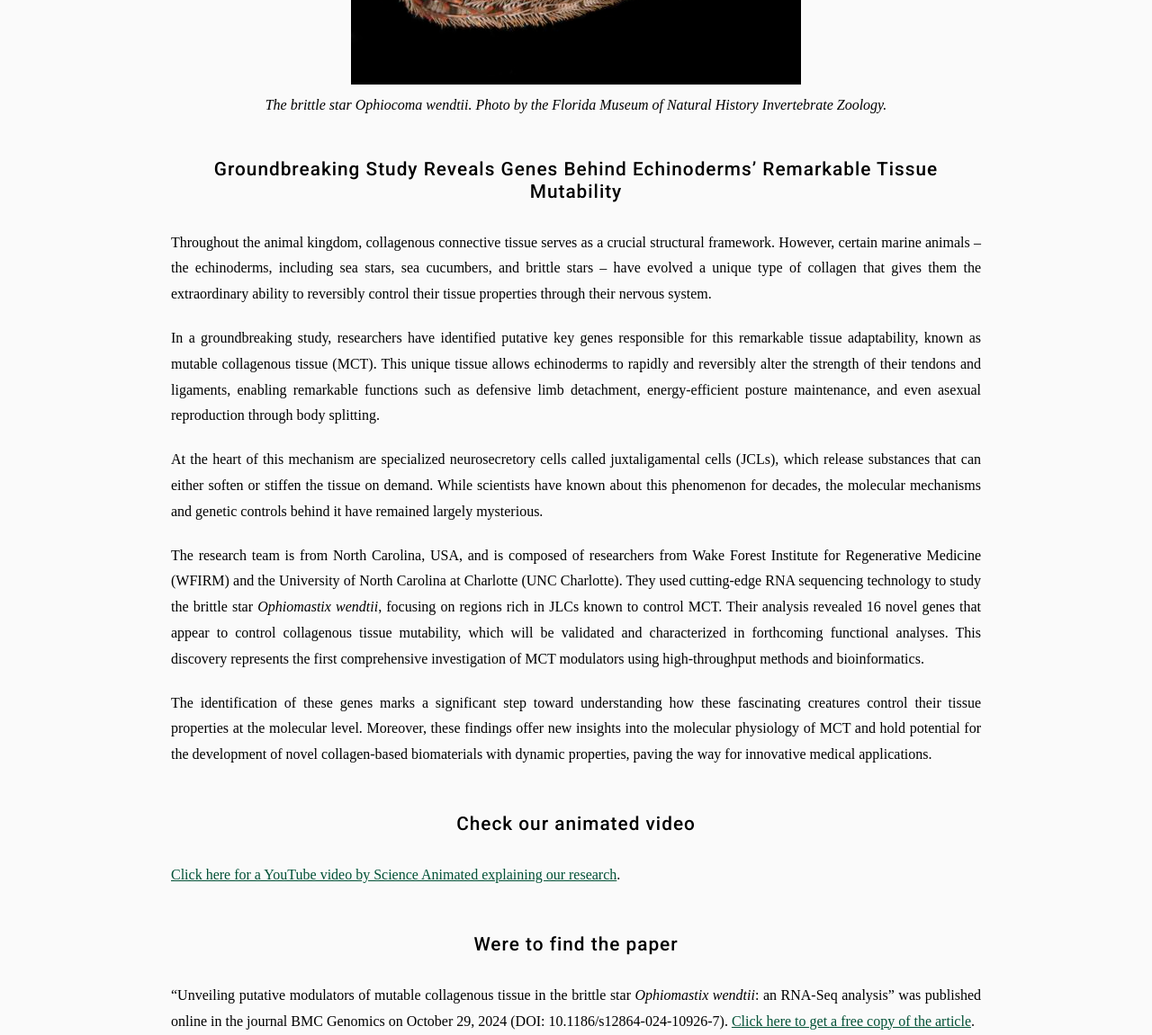
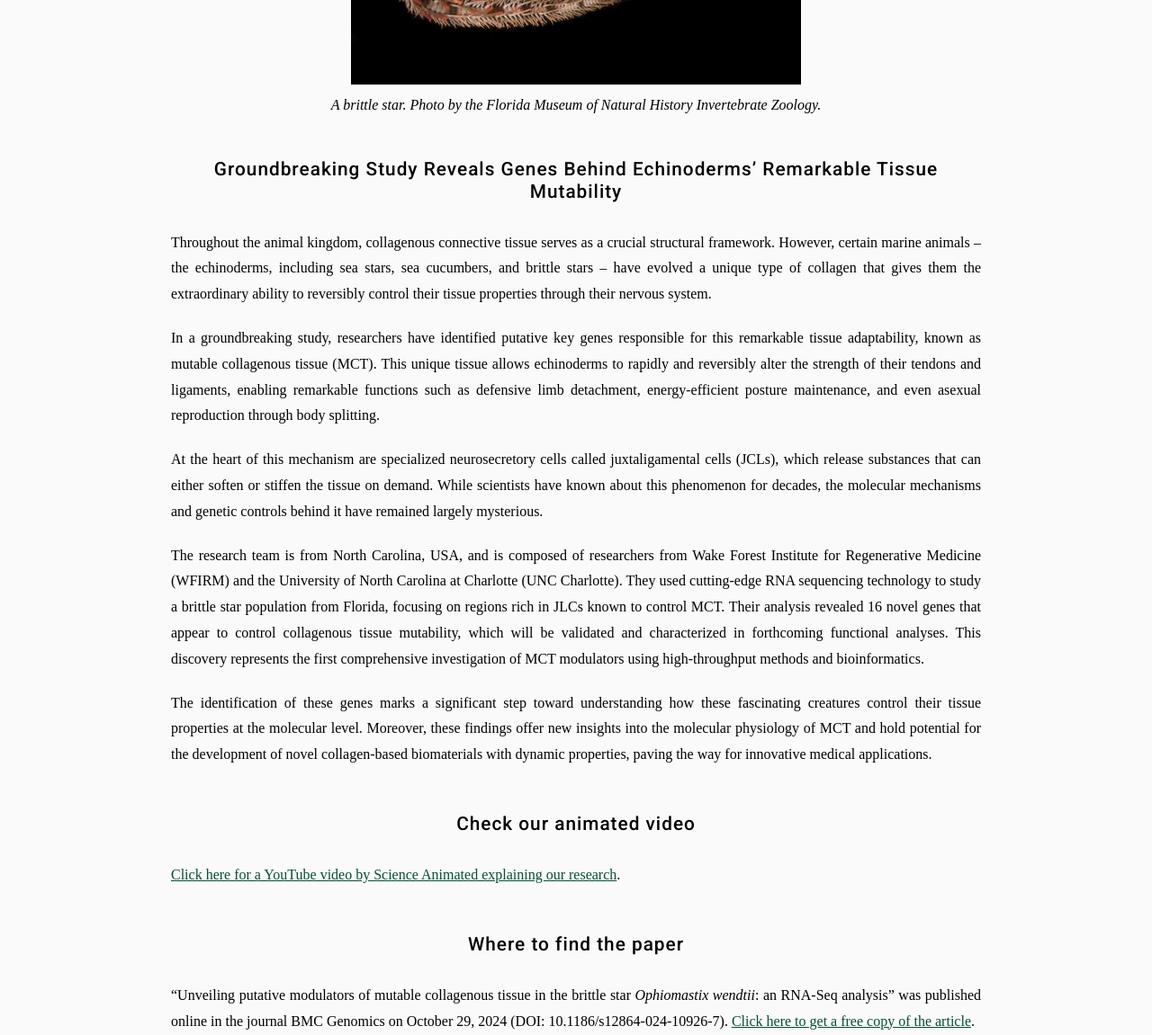
Before and after one commit to machadodj/machadodj.github.io, a Jekyll site: the page built from _posts/2024-10-29-MCT.md, in a window 1280 px wide. Shown: the part 747-1898 px from the top of the page at 90% size. Built offline with Jekyll 4.4.1, drawn with Linux system fonts in a browser that asks for light colours; nearby versions of some CDN libraries; some web fonts are replaced.

Commit message:
Update 2024-10-29-MCT.md

```diff
--- a/_posts/2024-10-29-MCT.md
+++ b/_posts/2024-10-29-MCT.md
@@ -12,7 +12,7 @@ member: Denis_Jacob_Machado
 
 # From Marine Animals to Smart Biomaterials
 
-{% include figure.html image="images/Owendtii_FMNHIZ.jpg" caption="The brittle star _Ophiocoma wendtii_. Photo by the Florida Museum of Natural History Invertebrate Zoology."%}
+{% include figure.html image="images/Owendtii_FMNHIZ.jpg" caption="A brittle star. Photo by the Florida Museum of Natural History Invertebrate Zoology."%}
 {:.center}
 
 ## Groundbreaking Study Reveals Genes Behind Echinoderms' Remarkable Tissue Mutability
@@ -23,7 +23,7 @@ In a groundbreaking study, researchers have identified putative key genes respon
 
 At the heart of this mechanism are specialized neurosecretory cells called juxtaligamental cells (JCLs), which release substances that can either soften or stiffen the tissue on demand. While scientists have known about this phenomenon for decades, the molecular mechanisms and genetic controls behind it have remained largely mysterious.
 
-The research team is from North Carolina, USA, and is composed of researchers from Wake Forest Institute for Regenerative Medicine (WFIRM) and the University of North Carolina at Charlotte (UNC Charlotte). They used cutting-edge RNA sequencing technology to study the brittle star _Ophiomastix wendtii_, focusing on regions rich in JLCs known to control MCT. Their analysis revealed 16 novel genes that appear to control collagenous tissue mutability, which will be validated and characterized in forthcoming functional analyses. This discovery represents the first comprehensive investigation of MCT modulators using high-throughput methods and bioinformatics.
+The research team is from North Carolina, USA, and is composed of researchers from Wake Forest Institute for Regenerative Medicine (WFIRM) and the University of North Carolina at Charlotte (UNC Charlotte). They used cutting-edge RNA sequencing technology to study a brittle star population from Florida, focusing on regions rich in JLCs known to control MCT. Their analysis revealed 16 novel genes that appear to control collagenous tissue mutability, which will be validated and characterized in forthcoming functional analyses. This discovery represents the first comprehensive investigation of MCT modulators using high-throughput methods and bioinformatics.
 
 The identification of these genes marks a significant step toward understanding how these fascinating creatures control their tissue properties at the molecular level. Moreover, these findings offer new insights into the molecular physiology of MCT and hold potential for the development of novel collagen-based biomaterials with dynamic properties, paving the way for innovative medical applications.
 
@@ -32,7 +32,7 @@ The identification of these genes marks a significant step toward understanding
 [Click here for a YouTube video by Science Animated explaining our research](https://www.youtube.com/watch?v=LBva-2qU5i8).
 
 
-## Were to find the paper
+## Where to find the paper
 
 "Unveiling putative modulators of mutable collagenous tissue in the brittle star _Ophiomastix wendtii_: an RNA-Seq analysis" was published online in the journal BMC Genomics on October 29, 2024 (DOI: 10.1186/s12864-024-10926-7). [Click here to get a free copy of the article](https://link.springer.com/10.1186/s12864-024-10926-7).
 
```
